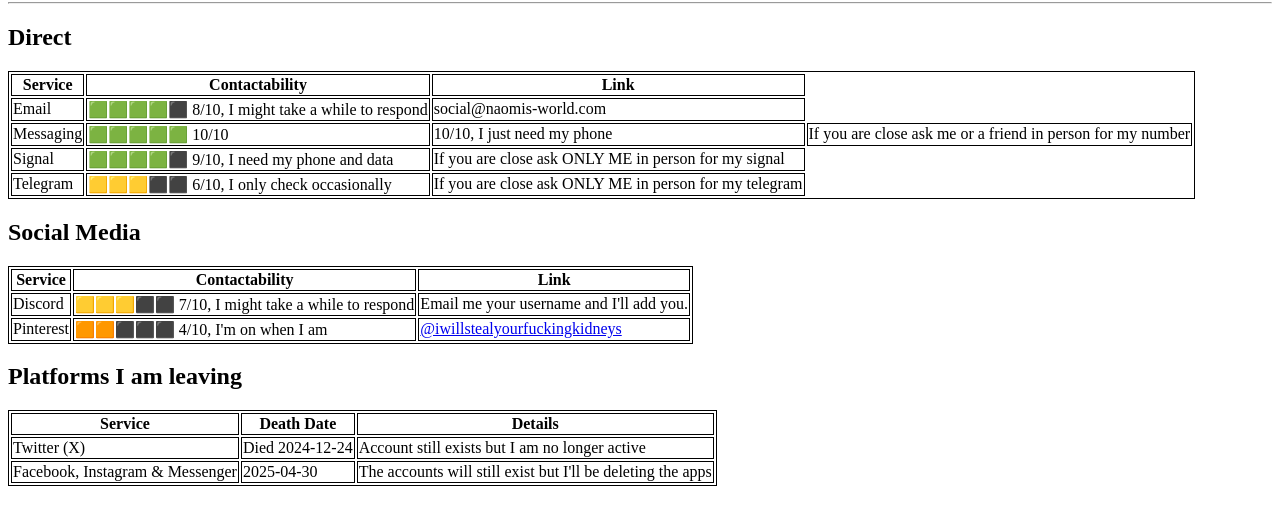
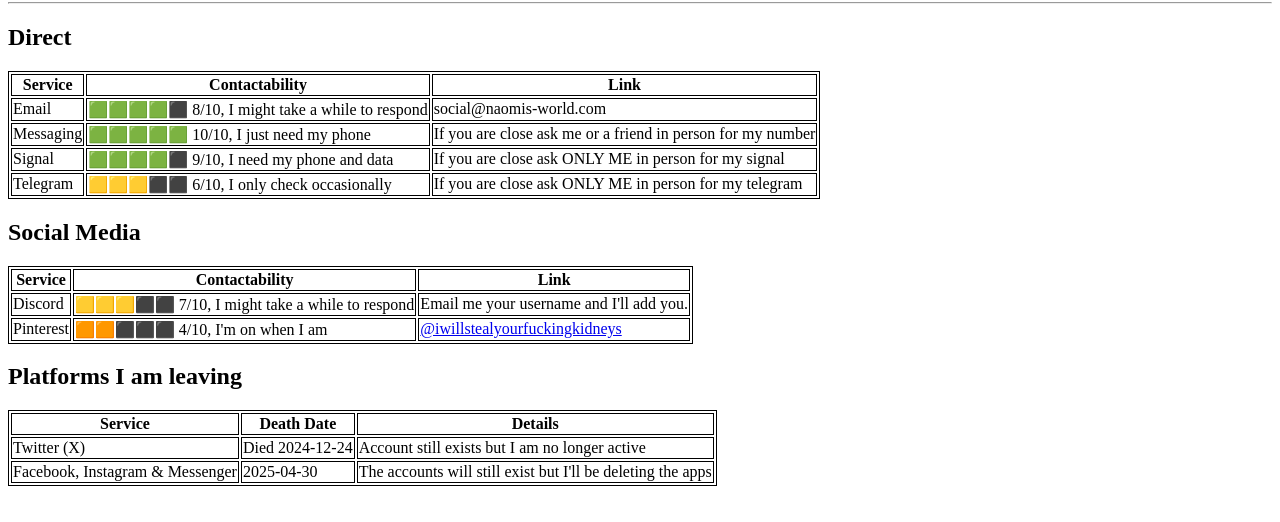
Before and after one commit to NAOMI-IS-INSANE/contact-naomi, a plain HTML site: page index.html in a window 1280 px wide. Shown: the part 78-600 px from the top of the page. Drawn offline with Linux system fonts and the light colour scheme.

Commit message:
Update index.html

```diff
--- a/index.html
+++ b/index.html
@@ -23,8 +23,7 @@
     </tr>
     <tr>
         <td>Messaging</td>
-        <td>🟩🟩🟩🟩🟩 10/10</td>
-        <td>10/10, I just need my phone</td>
+        <td>🟩🟩🟩🟩🟩 10/10, I just need my phone</td>
         <td>If you are close ask me or a friend in person for my number</td>
     </tr>
     <tr>
```
